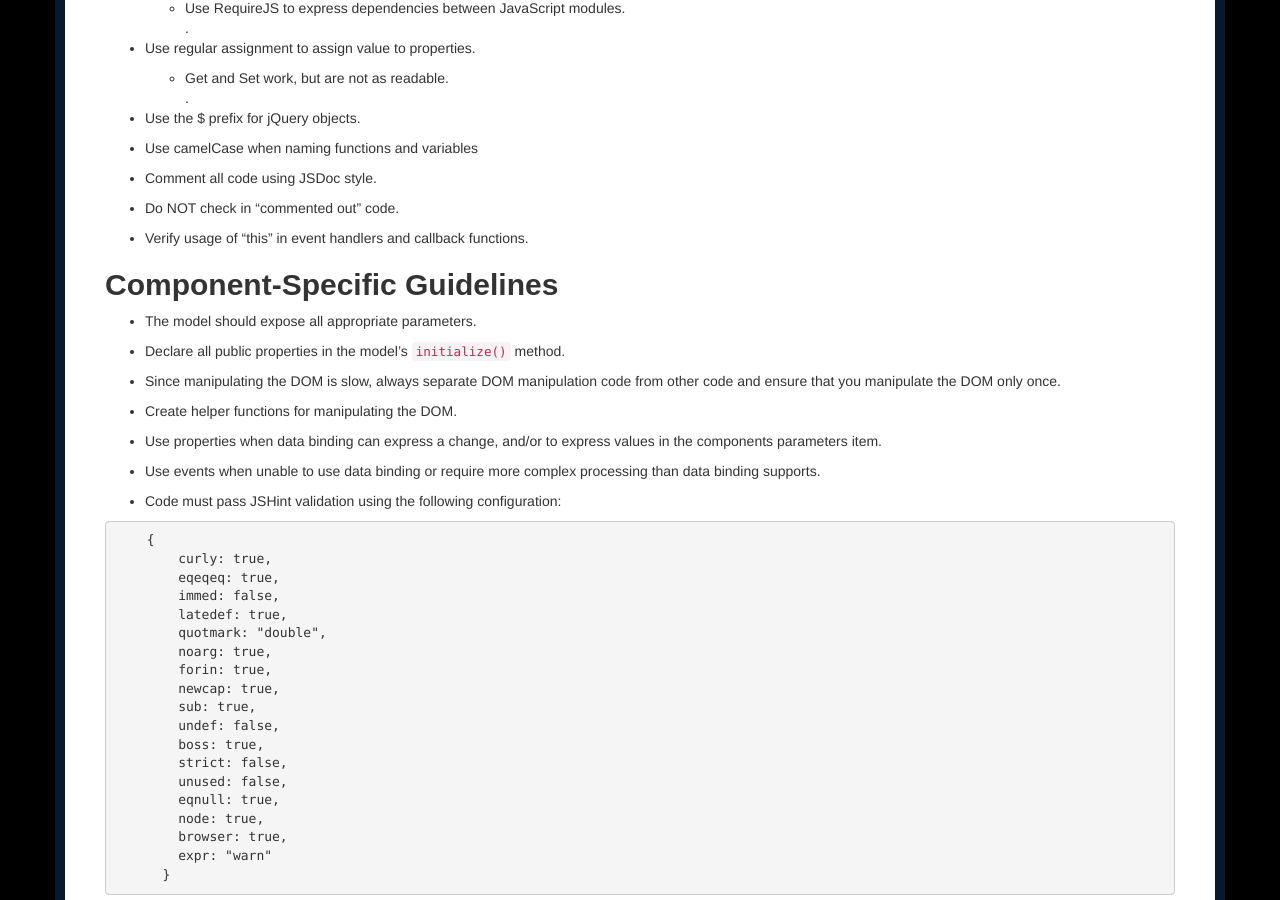
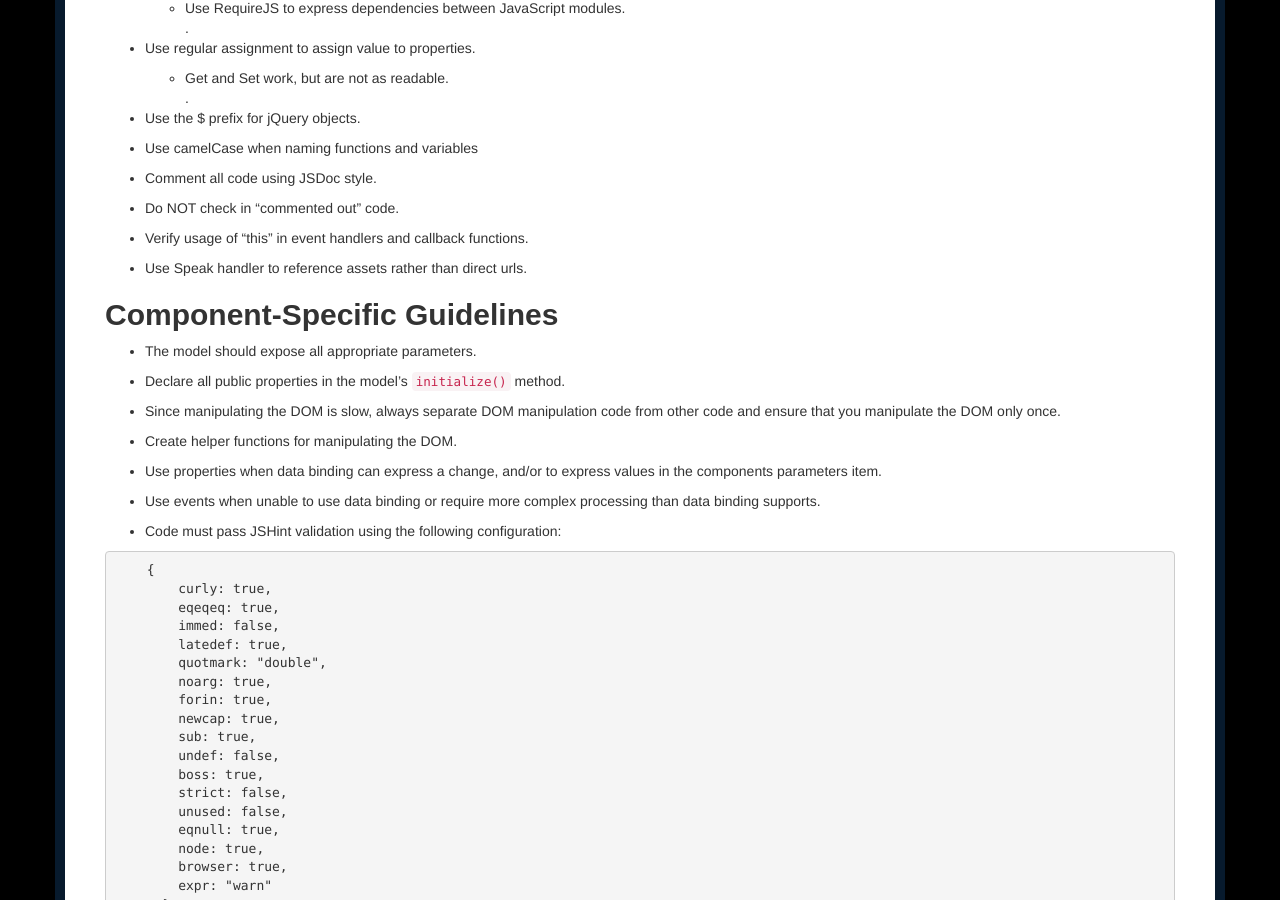
Before and after one commit to Sitecore-Community/Sitecore.Speak.Guidance, a Jekyll site: the page built from Component Development/Coding Guidelines/JavaScript.md, in a window 1280 px wide and 900 px high, scrolled down 643 px. Built offline with Jekyll 4.4.1, drawn with Linux system fonts in a browser that asks for light colours; nearby versions of some CDN libraries; some web fonts are replaced.

Commit message:
Update JavaScript.md

```diff
--- a/Component Development/Coding Guidelines/JavaScript.md
+++ b/Component Development/Coding Guidelines/JavaScript.md
@@ -27,6 +27,9 @@ The following guidelines apply to JavaScript for components.
 - Do NOT check in "commented out" code.
 
 - Verify usage of "this" in event handlers and callback functions.
+
+- Use Speak handler to reference assets rather than direct urls.
+
 
 ## Component-Specific Guidelines
 
```
